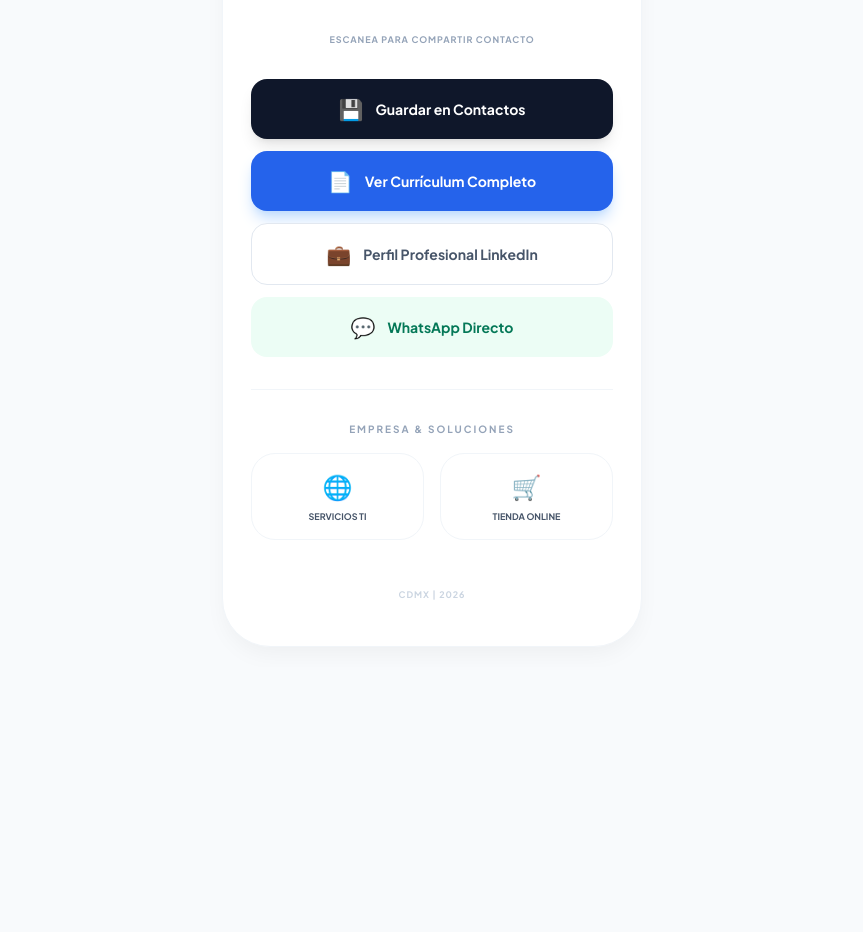
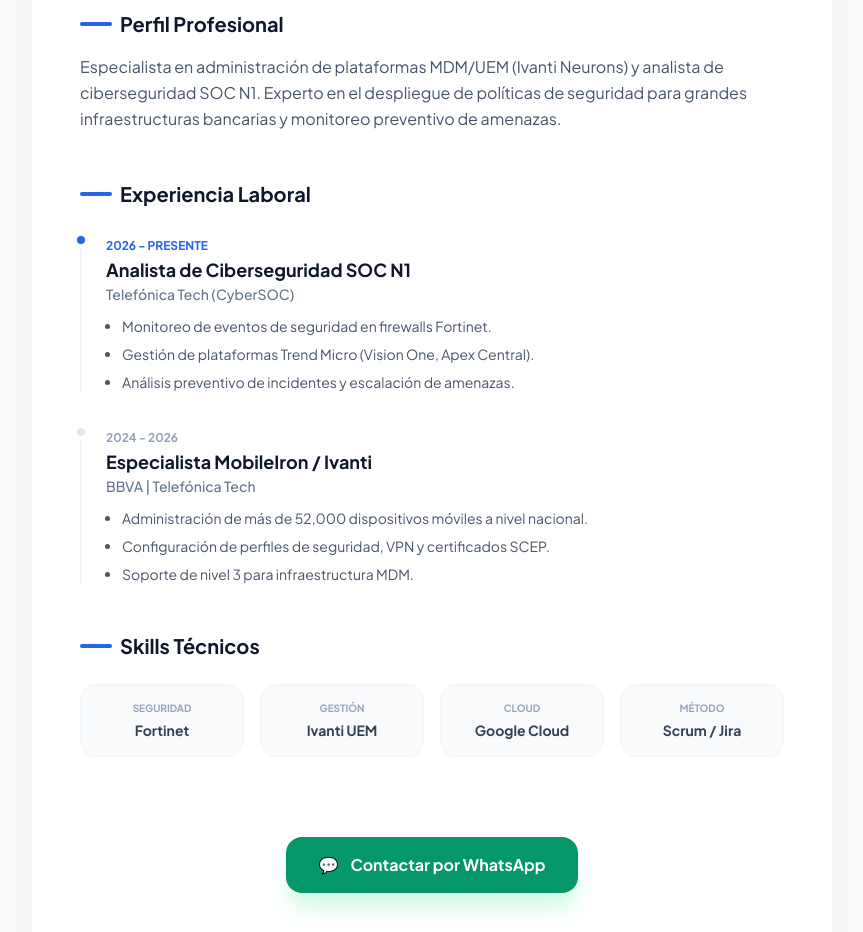
Before and after one commit to edgarflores290789-commits/EDexperiencia, a plain HTML site: page Curriculum.html in a window 1280 px wide. Shown: the part 346-1278 px from the top of the page, without its empty margins (208-1071 px from the left). Before the commit the page ends 1013 px from the top, so only its background shows below. Drawn offline with nearby package versions, Linux system fonts and the light colour scheme; a script that the page names is missing.

Commit message:
Update Curriculum.html

```diff
--- a/Curriculum.html
+++ b/Curriculum.html
@@ -3,181 +3,112 @@
 <head>
     <meta charset="UTF-8">
     <meta name="viewport" content="width=device-width, initial-scale=1.0">
-    <title>Edgar Flores García | Consultor TI</title>
+    <title>CV | Edgar Flores García</title>
     <script src="https://cdn.tailwindcss.com"></script>
-    <script src="https://cdnjs.cloudflare.com/ajax/libs/qrcodejs/1.0.0/qrcode.min.js"></script>
-    <link href="https://fonts.googleapis.com/css2?family=Plus+Jakarta+Sans:wght@400;500;600;700;800&display=swap" rel="stylesheet">
+    <link href="https://fonts.googleapis.com/css2?family=Plus+Jakarta+Sans:wght@400;500;600;700&display=swap" rel="stylesheet">
     <style>
-        body {
-            font-family: 'Plus Jakarta Sans', sans-serif;
-            background-color: #f8fafc;
-            display: flex;
-            align-items: center;
-            justify-content: center;
-            min-height: 100vh;
-            margin: 0;
-            padding: 20px;
-            color: #0f172a;
-        }
-
-        .vcard-minimal {
-            width: 100%;
-            max-width: 420px;
-            background: #ffffff;
-            border: 1px solid #f1f5f9;
-            border-radius: 48px;
-            padding: 44px 28px;
-            box-shadow: 0 10px 25px -5px rgba(0, 0, 0, 0.05);
-            text-align: center;
-        }
-
-        .photo-wrapper {
-            width: 150px;
-            height: 150px;
-            margin: 0 auto 32px;
-            border-radius: 50%;
-            padding: 5px;
-            background: #f1f5f9;
-            position: relative;
-            border: 1px solid #e2e8f0;
-        }
-
-        .photo-inner {
-            width: 100%;
-            height: 100%;
-            border-radius: 50%;
-            background: #e2e8f0;
-            overflow: hidden;
-            display: flex;
-            align-items: center;
-            justify-content: center;
-            border: 2px solid #ffffff;
-        }
-
-        .btn-blue {
-            background-color: #2563eb;
-            color: white;
-            transition: all 0.2s ease;
-        }
-
-        .btn-blue:hover {
-            background-color: #1d4ed8;
-            transform: translateY(-2px);
-        }
-
-        .btn-outline {
-            border: 1px solid #e2e8f0;
-            color: #475569;
-            background: #ffffff;
-            transition: all 0.2s ease;
-        }
-
-        .btn-outline:hover {
-            border-color: #2563eb;
-            color: #2563eb;
-            background: #f8fafc;
-        }
-
-        .section-divider {
-            height: 1px;
-            background: #f1f5f9;
-            width: 100%;
-            margin: 32px 0;
-        }
-
-        .tag-blue {
-            background: #eff6ff;
-            color: #2563eb;
-            padding: 4px 12px;
-            border-radius: 99px;
-            font-size: 10px;
-            font-weight: 700;
-            text-transform: uppercase;
-            letter-spacing: 0.05em;
-        }
-
-        /* Contenedor del QR */
-        #qrcode img {
-            margin: 0 auto;
-            border: 8px solid white;
-            border-radius: 15px;
-            box-shadow: 0 4px 10px rgba(0,0,0,0.05);
-        }
+        body { font-family: 'Plus Jakarta Sans', sans-serif; background-color: #f8fafc; }
+        .cv-container { max-width: 800px; margin: 0 auto; background: white; min-height: 100vh; box-shadow: 0 0 50px rgba(0,0,0,0.03); }
     </style>
 </head>
-<body>
+<body class="py-10 px-4">
 
-    <div class="vcard-minimal">
-        <div class="photo-wrapper">
-            <div class="photo-inner">
-                <img src="fotoperfil.jpeg" alt="Edgar Flores García" class="w-full h-full object-cover" onerror="this.src='https://ui-avatars.com/api/?name=Edgar+Flores&background=2563eb&color=fff'">
+    <div class="cv-container rounded-[48px] overflow-hidden">
+        <div class="bg-slate-900 p-8 md:p-12 text-white relative">
+            <a href="index.html" class="inline-flex items-center gap-2 text-slate-400 hover:text-white transition mb-8 group">
+                <span class="text-xl group-hover:-translate-x-1 transition-transform">←</span>
+                <span class="text-xs font-bold uppercase tracking-widest">Volver a la Tarjeta</span>
+            </a>
+
+            <h1 class="text-4xl font-extrabold mb-2">Edgar Flores García</h1>
+            <p class="text-blue-400 font-bold uppercase tracking-widest text-sm">Ingeniero en Tecnologías de la Información</p>
+            <div class="mt-6 flex flex-wrap gap-4 text-sm text-slate-300">
+                <span>📍 Atizapán, EdoMex</span>
+                <span>📞 56 4432 6915</span>
+                <span>✉️ edgar.flores290789@gmail.com</span>
             </div>
         </div>
 
-        <div class="mb-6">
-            <div class="mb-3">
-                <span class="tag-blue">Ingeniero Senior TI</span>
-            </div>
-            <h1 class="text-3xl font-extrabold text-slate-900 tracking-tight mb-1">Edgar Flores García</h1>
-            <p class="text-slate-500 text-sm font-medium">Ciberseguridad & Ecosistemas Digitales</p>
-        </div>
+        <div class="p-8 md:p-12 space-y-12">
+            <section>
+                <h2 class="text-xl font-extrabold text-slate-900 mb-4 flex items-center gap-2">
+                    <span class="w-8 h-1 bg-blue-600 rounded-full"></span> Perfil Profesional
+                </h2>
+                <p class="text-slate-600 leading-relaxed">
+                    Especialista en administración de plataformas MDM/UEM (Ivanti Neurons) y analista de ciberseguridad SOC N1.
+                    Experto en el despliegue de políticas de seguridad para grandes infraestructuras bancarias y monitoreo preventivo de amenazas.
+                </p>
+            </section>
 
-        <div class="mb-8">
-            <div id="qrcode" class="flex justify-center"></div>
-            <p class="mt-3 text-[9px] font-bold text-slate-400 uppercase tracking-widest text-center">Escanea para compartir contacto</p>
-        </div>
+            <section>
+                <h2 class="text-xl font-extrabold text-slate-900 mb-6 flex items-center gap-2">
+                    <span class="w-8 h-1 bg-blue-600 rounded-full"></span> Experiencia Laboral
+                </h2>
 
-        <div class="space-y-3">
-            <a href="data:text/vcard;charset=utf-8,BEGIN:VCARD%0AVERSION:3.0%0AN:Flores García;Edgar;;;%0AFN:Edgar Flores García%0AORG:TecnoSite Soluciones%0ATEL;TYPE=CELL:5644326915%0AEMAIL:edgar.flores290789@gmail.com%0AURL:https://edgarflores290789-commits.github.io/EDexperiencia/%0AEND:VCARD"
-               download="Contacto_Edgar_Flores.vcf"
-               class="flex items-center justify-center gap-3 w-full py-4 rounded-2xl font-bold text-sm bg-slate-900 text-white hover:bg-slate-800 transition shadow-lg">
-                <span class="text-xl">💾</span> Guardar en Contactos
-            </a>
+                <div class="space-y-8">
+                    <div class="relative pl-6 border-l-2 border-slate-100">
+                        <div class="absolute -left-[9px] top-0 w-4 h-4 bg-blue-600 rounded-full border-4 border-white"></div>
+                        <span class="text-xs font-bold text-blue-600 uppercase">2026 - Presente</span>
+                        <h3 class="text-lg font-bold text-slate-900">Analista de Ciberseguridad SOC N1</h3>
+                        <p class="text-sm font-medium text-slate-500 mb-3">Telefónica Tech (CyberSOC)</p>
+                        <ul class="text-slate-600 text-sm space-y-2 list-disc ml-4">
+                            <li>Monitoreo de eventos de seguridad en firewalls Fortinet.</li>
+                            <li>Gestión de plataformas Trend Micro (Vision One, Apex Central).</li>
+                            <li>Análisis preventivo de incidentes y escalación de amenazas.</li>
+                        </ul>
+                    </div>
 
-            <a href="Curriculum.html" class="flex items-center justify-center gap-3 w-full py-4 rounded-2xl font-bold text-sm btn-blue shadow-lg shadow-blue-200">
-                <span class="text-xl">&#128196;</span> Ver Currículum Completo
-            </a>
+                    <div class="relative pl-6 border-l-2 border-slate-100">
+                        <div class="absolute -left-[9px] top-0 w-4 h-4 bg-slate-200 rounded-full border-4 border-white"></div>
+                        <span class="text-xs font-bold text-slate-400 uppercase">2024 - 2026</span>
+                        <h3 class="text-lg font-bold text-slate-900">Especialista MobileIron / Ivanti</h3>
+                        <p class="text-sm font-medium text-slate-500 mb-3">BBVA | Telefónica Tech</p>
+                        <ul class="text-slate-600 text-sm space-y-2 list-disc ml-4">
+                            <li>Administración de más de 52,000 dispositivos móviles a nivel nacional.</li>
+                            <li>Configuración de perfiles de seguridad, VPN y certificados SCEP.</li>
+                            <li>Soporte de nivel 3 para infraestructura MDM.</li>
+                        </ul>
+                    </div>
+                </div>
+            </section>
 
-            <a href="https://www.linkedin.com/in/edgarfloresti" target="_blank" class="flex items-center justify-center gap-3 w-full py-4 rounded-2xl font-bold text-sm btn-outline">
-                <span class="text-xl">&#128188;</span> Perfil Profesional LinkedIn
-            </a>
+            <section>
+                <h2 class="text-xl font-extrabold text-slate-900 mb-6 flex items-center gap-2">
+                    <span class="w-8 h-1 bg-blue-600 rounded-full"></span> Skills Técnicos
+                </h2>
+                <div class="grid grid-cols-2 md:grid-cols-4 gap-4 text-center">
+                    <div class="p-4 rounded-2xl bg-slate-50 border border-slate-100">
+                        <p class="text-[10px] font-bold text-slate-400 uppercase mb-1">Seguridad</p>
+                        <p class="text-sm font-bold text-slate-700">Fortinet</p>
+                    </div>
+                    <div class="p-4 rounded-2xl bg-slate-50 border border-slate-100">
+                        <p class="text-[10px] font-bold text-slate-400 uppercase mb-1">Gestión</p>
+                        <p class="text-sm font-bold text-slate-700">Ivanti UEM</p>
+                    </div>
+                    <div class="p-4 rounded-2xl bg-slate-50 border border-slate-100">
+                        <p class="text-[10px] font-bold text-slate-400 uppercase mb-1">Cloud</p>
+                        <p class="text-sm font-bold text-slate-700">Google Cloud</p>
+                    </div>
+                    <div class="p-4 rounded-2xl bg-slate-50 border border-slate-100">
+                        <p class="text-[10px] font-bold text-slate-400 uppercase mb-1">Método</p>
+                        <p class="text-sm font-bold text-slate-700">Scrum / Jira</p>
+                    </div>
+                </div>
+            </section>
 
-            <a href="https://wa.me/525644326915" target="_blank" class="flex items-center justify-center gap-3 w-full py-4 rounded-2xl font-bold text-sm bg-emerald-50 text-emerald-700 hover:bg-emerald-100 transition">
-                <span class="text-xl">&#128172;</span> WhatsApp Directo
-            </a>
-        </div>
-
-        <div class="section-divider"></div>
-
-        <div>
-            <p class="text-[10px] font-bold text-slate-400 uppercase tracking-[0.2em] mb-4 text-center">Empresa & Soluciones</p>
-            <div class="grid grid-cols-2 gap-4">
-                <a href="https://tecnositesoluciones.com" target="_blank" class="group p-4 rounded-3xl border border-slate-100 hover:border-blue-200 hover:bg-blue-50 transition text-center">
-                    <span class="text-2xl block mb-2 group-hover:scale-110 transition-transform">&#127760;</span>
-                    <span class="text-[9px] font-bold text-slate-600 uppercase block">Servicios TI</span>
-                </a>
-                <a href="https://tienda.tecnositesoluciones.com" target="_blank" class="group p-4 rounded-3xl border border-slate-100 hover:border-blue-200 hover:bg-blue-50 transition text-center">
-                    <span class="text-2xl block mb-2 group-hover:scale-110 transition-transform">&#128722;</span>
-                    <span class="text-[9px] font-bold text-slate-600 uppercase block">Tienda Online</span>
+            <div class="pt-8 text-center">
+                <a href="https://wa.me/525644326915" class="inline-flex items-center gap-3 px-8 py-4 bg-emerald-600 text-white rounded-2xl font-bold hover:bg-emerald-700 transition shadow-xl shadow-emerald-100">
+                    <span>💬</span> Contactar por WhatsApp
                 </a>
             </div>
         </div>
 
-        <p class="mt-12 text-[9px] text-slate-300 font-bold uppercase tracking-widest text-center">
-            CDMX | 2026
-        </p>
+        <footer class="bg-slate-50 p-8 text-center">
+            <p class="text-[10px] font-bold text-slate-400 uppercase tracking-widest">
+                Edgar Flores García | Consultoría Profesional TI 2026
+            </p>
+        </footer>
     </div>
 
-    <script>
-        // Generador de QR dinámico apuntando a tu URL de GitHub
-        new QRCode(document.getElementById("qrcode"), {
-            text: "https://edgarflores290789-commits.github.io/EDexperiencia/",
-            width: 150,
-            height: 150,
-            colorDark : "#0f172a",
-            colorLight : "#ffffff",
-            correctLevel : QRCode.CorrectLevel.H
-        });
-    </script>
 </body>
 </html>
```
